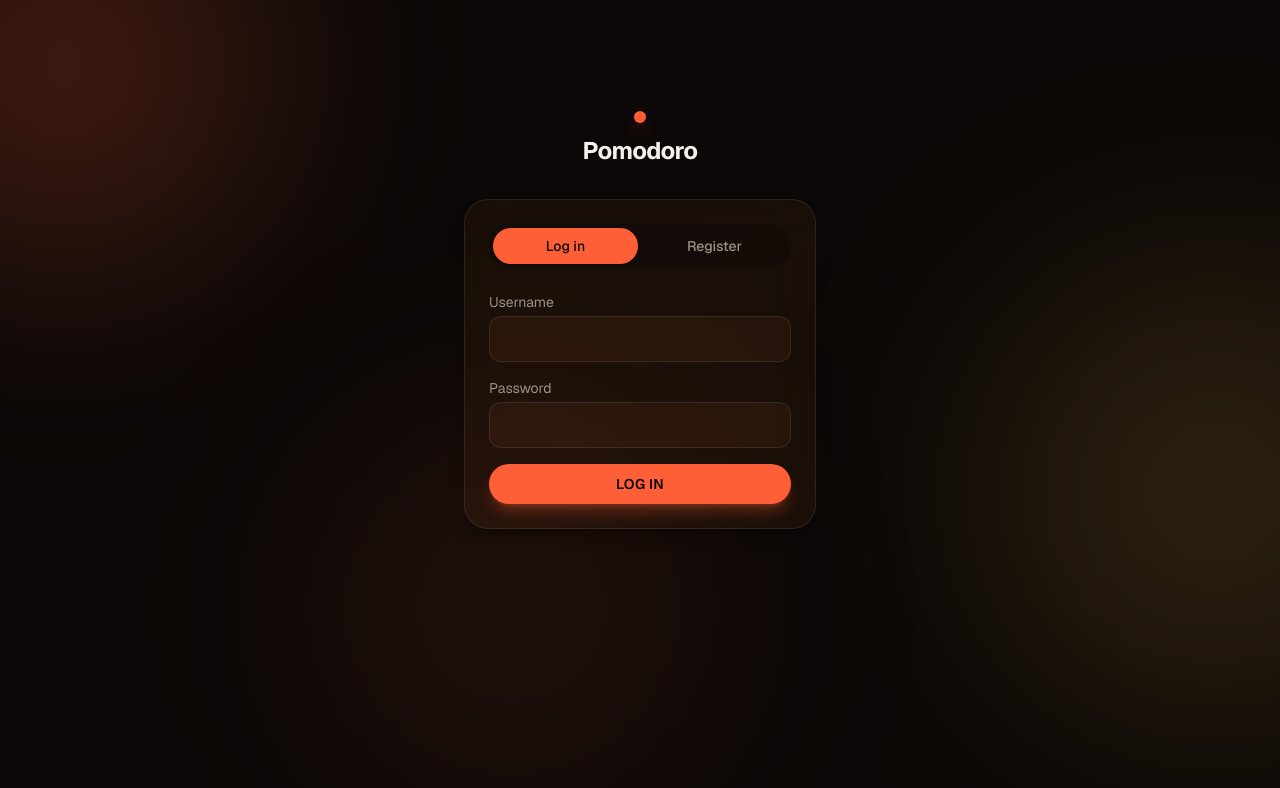
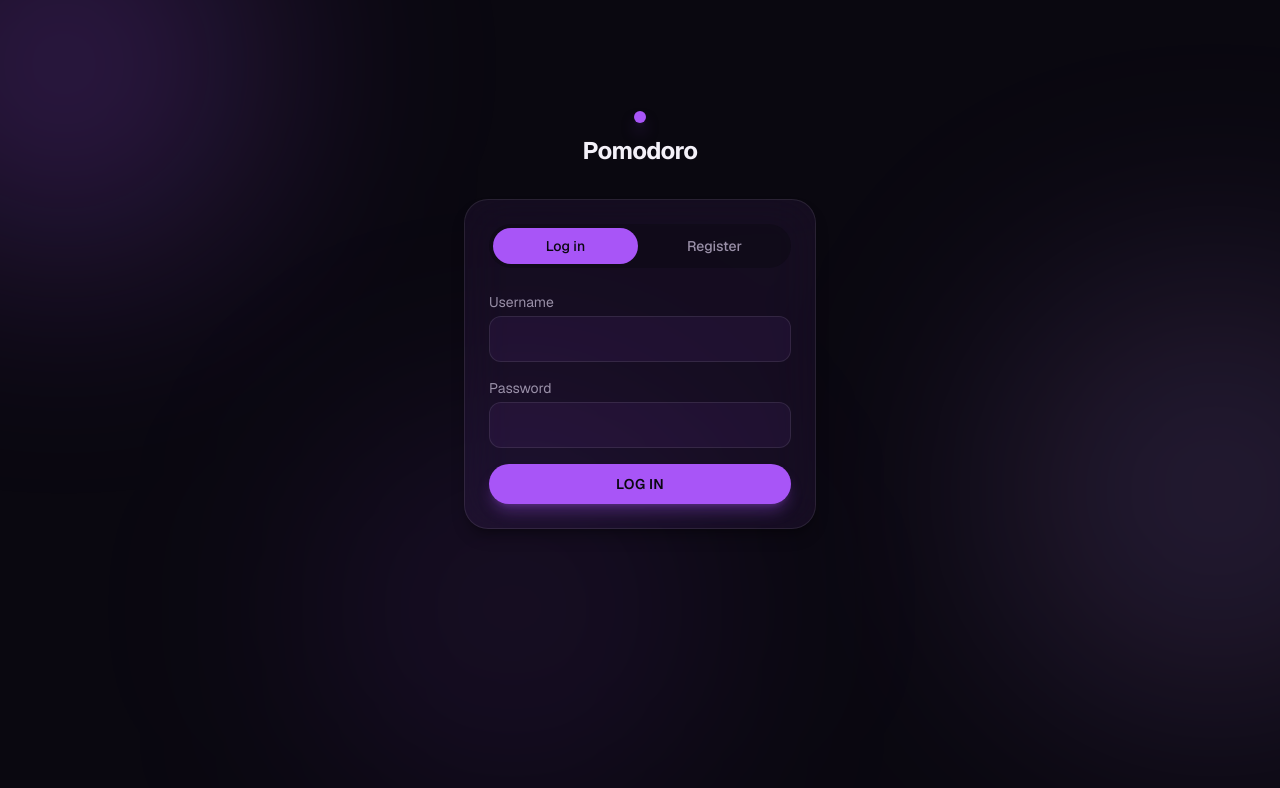
Before and after one commit to l1unterx/pomodoro, a Next.js app: page / in a window 1280 px wide. Shown: the top 788 px of the page. Built offline with nearby package versions, Linux system fonts and the light colour scheme; no server answers.

Commit message:
update ui purple

```diff
--- a/app/globals.css
+++ b/app/globals.css
@@ -1,14 +1,14 @@
 @import "tailwindcss";
 
 :root {
-  --background: #0b0807;
-  --surface: rgba(255, 138, 61, 0.06);
-  --surface-hover: rgba(255, 138, 61, 0.12);
+  --background: #0a0810;
+  --surface: rgba(168, 85, 247, 0.07);
+  --surface-hover: rgba(168, 85, 247, 0.14);
   --border: rgba(255, 255, 255, 0.09);
-  --foreground: #f7f1ec;
-  --muted: #9c9088;
-  --accent: #ff5f36;
-  --accent-break: #ffb648;
+  --foreground: #f4f1f9;
+  --muted: #9a90a8;
+  --accent: #a855f7;
+  --accent-break: #c084fc;
 }
 
 @theme inline {
```
